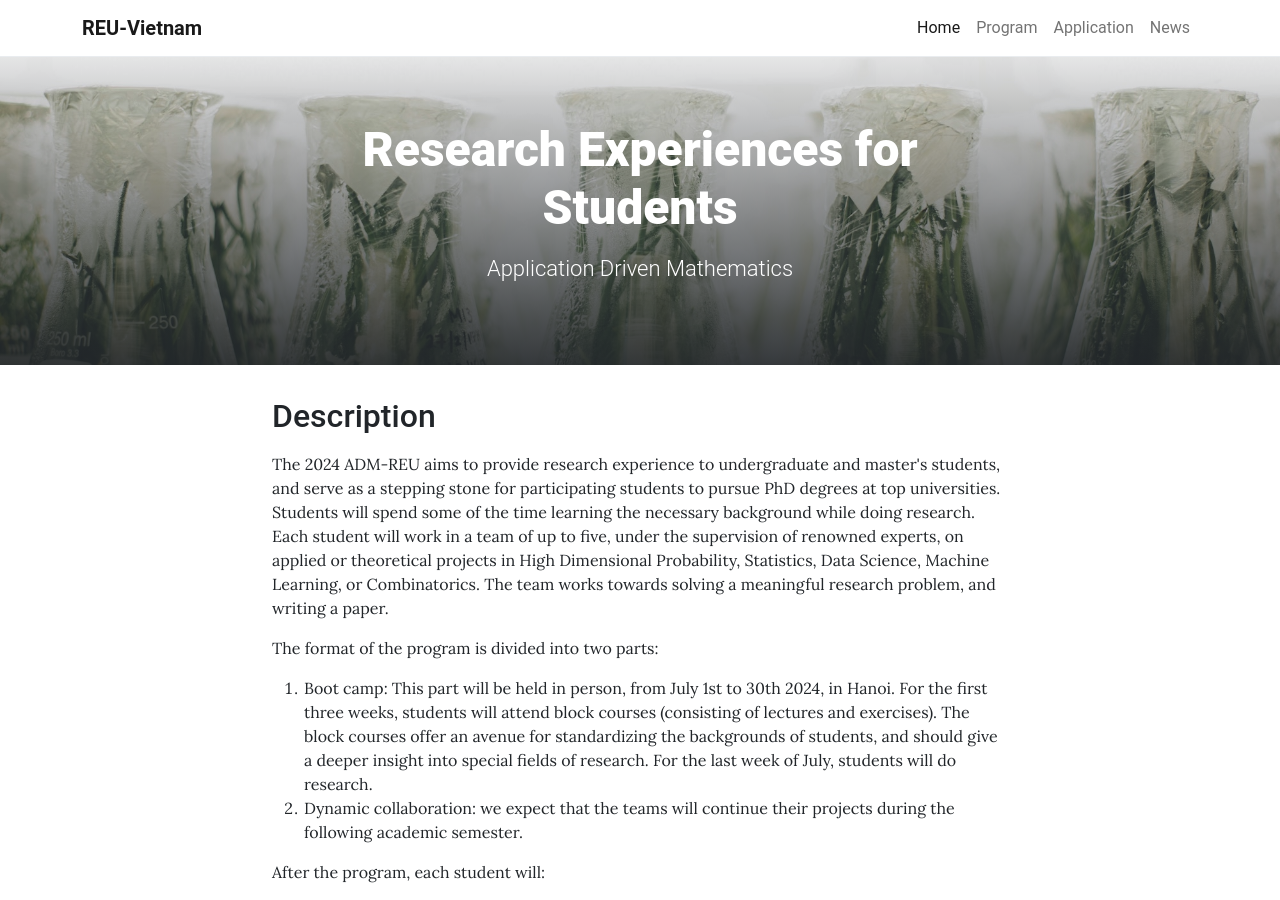
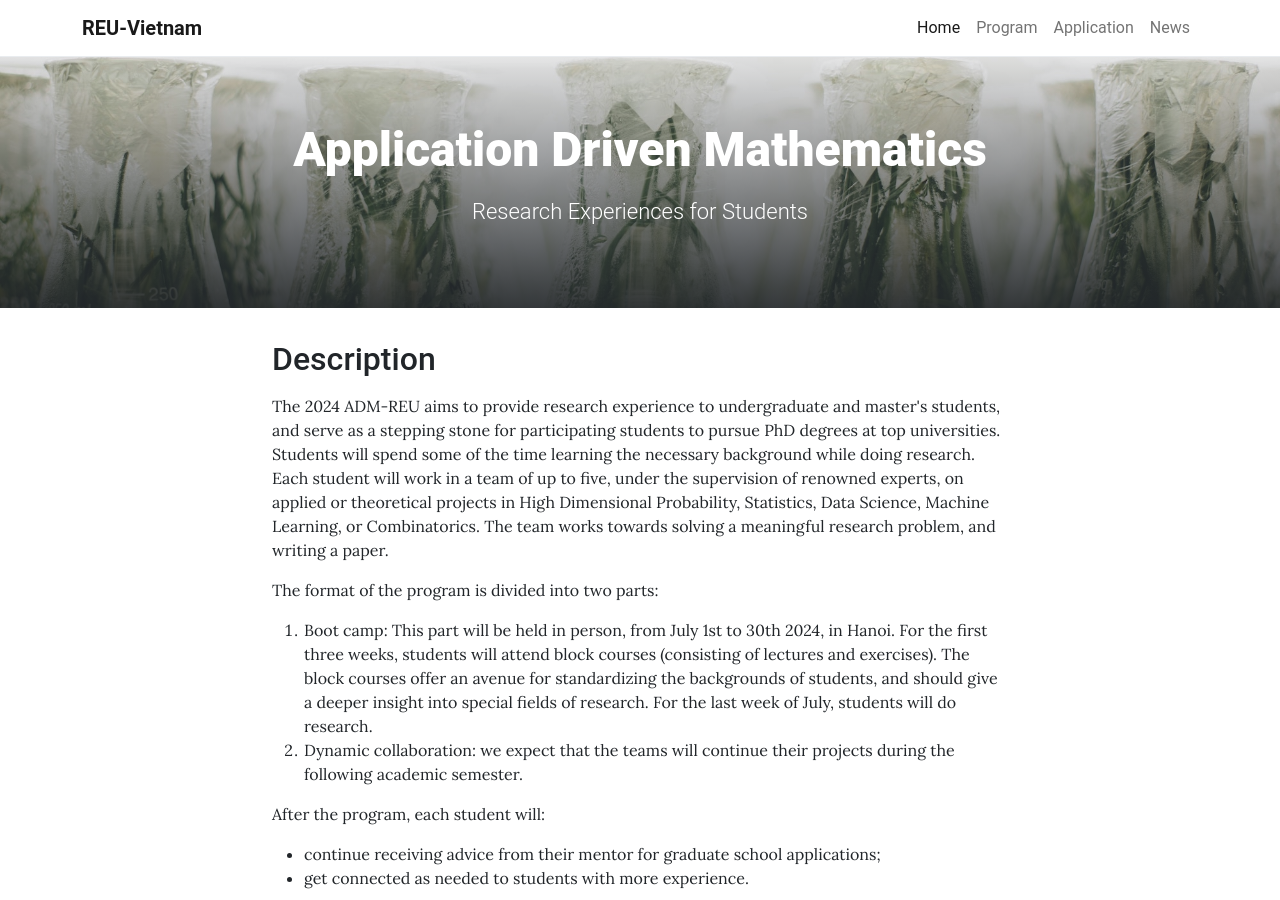
Before and after one commit to adm-vietnam/adm-vietnam.github.io, a Jekyll site: the page built from pages/home.md, in a window 1280 px wide and 900 px high. Built offline with Jekyll 4.4.1, drawn with Linux system fonts in a browser that asks for light colours.

```diff
--- a/pages/home.md
+++ b/pages/home.md
@@ -1,7 +1,7 @@
 ---
 layout: home
-title: Research Experiences for Students
-description: Application Driven Mathematics
+title: Application Driven Mathematics
+description: Research Experiences for Students
 background: /assets/theme/images/chuttersnap-146799-unsplash.jpg
 permalink: /
 ---
```
